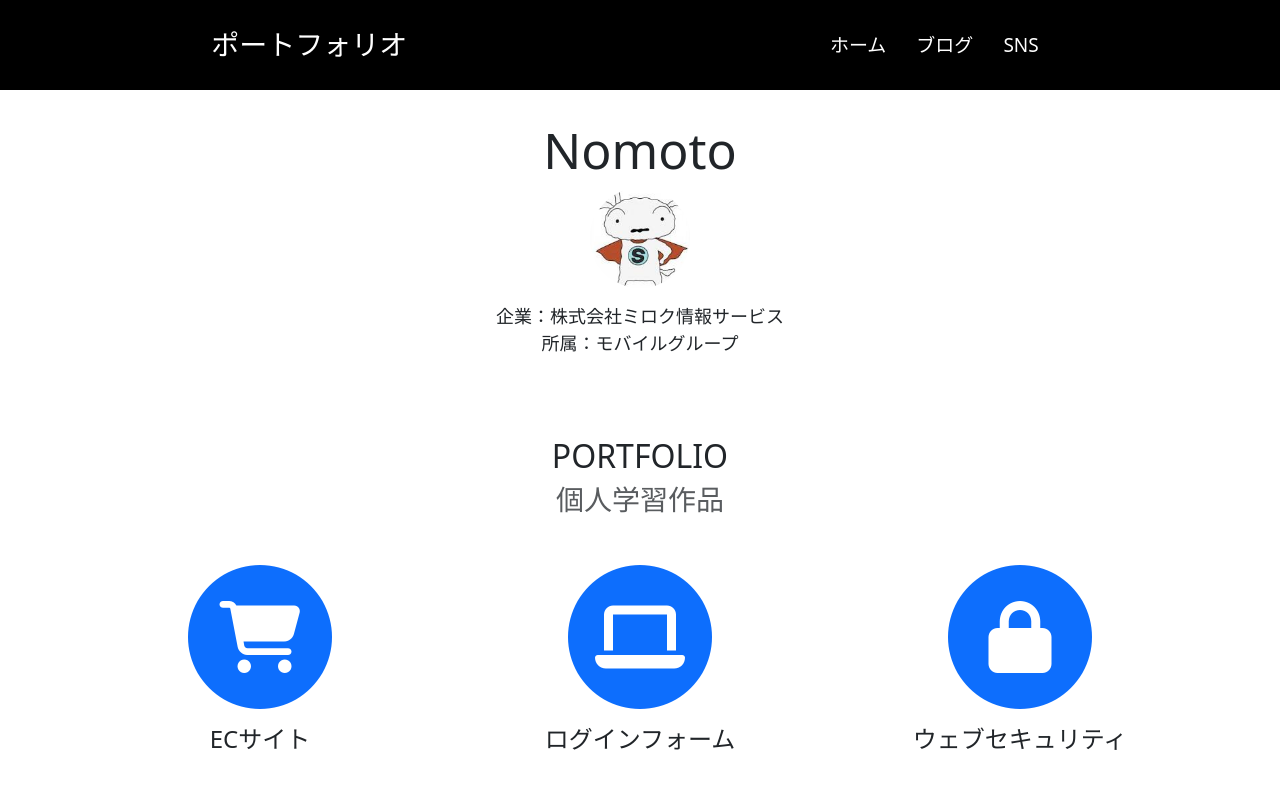
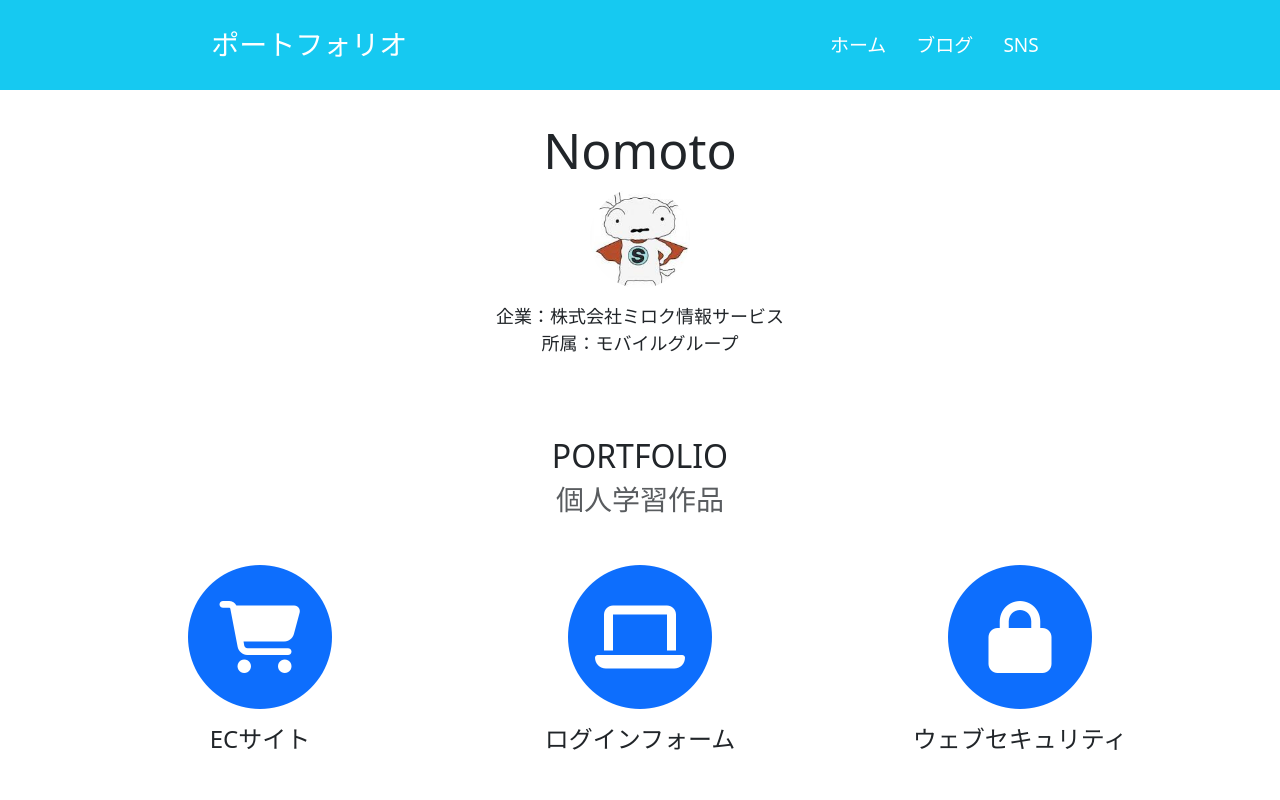
Before and after one commit to rin1351206/portfolio-app, a React (Create React App) app: page / in a window 1280 px wide. Shown: the top 800 px of the page. Built offline with nearby package versions, Linux system fonts and the light colour scheme.

Commit message:
SNS設定

```diff
--- a/src/App.css
+++ b/src/App.css
@@ -17,7 +17,7 @@ header {
   justify-content: space-around;
   align-items: center;
   width: 100%;
-  background: black;
+  background: rgb(22, 201, 241);
   color: white;
   height: 90px;
   position: fixed;
```
